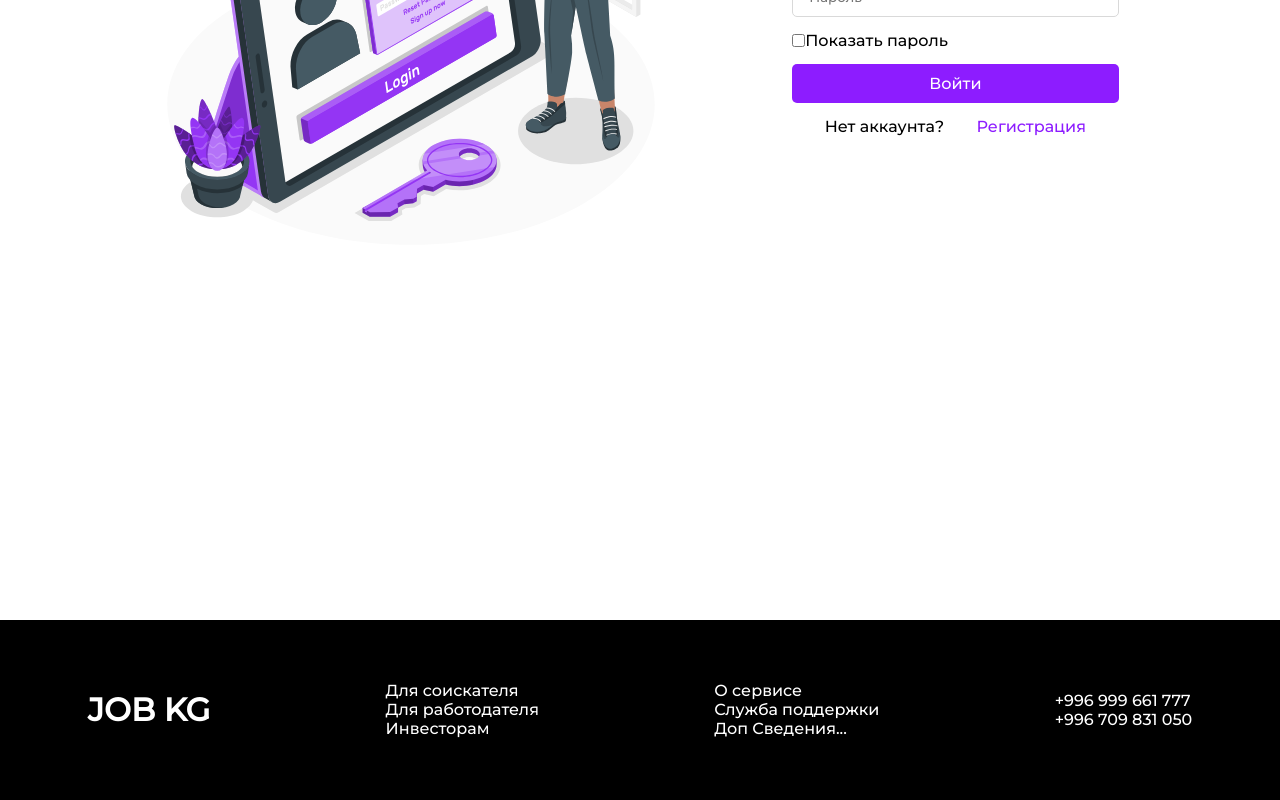
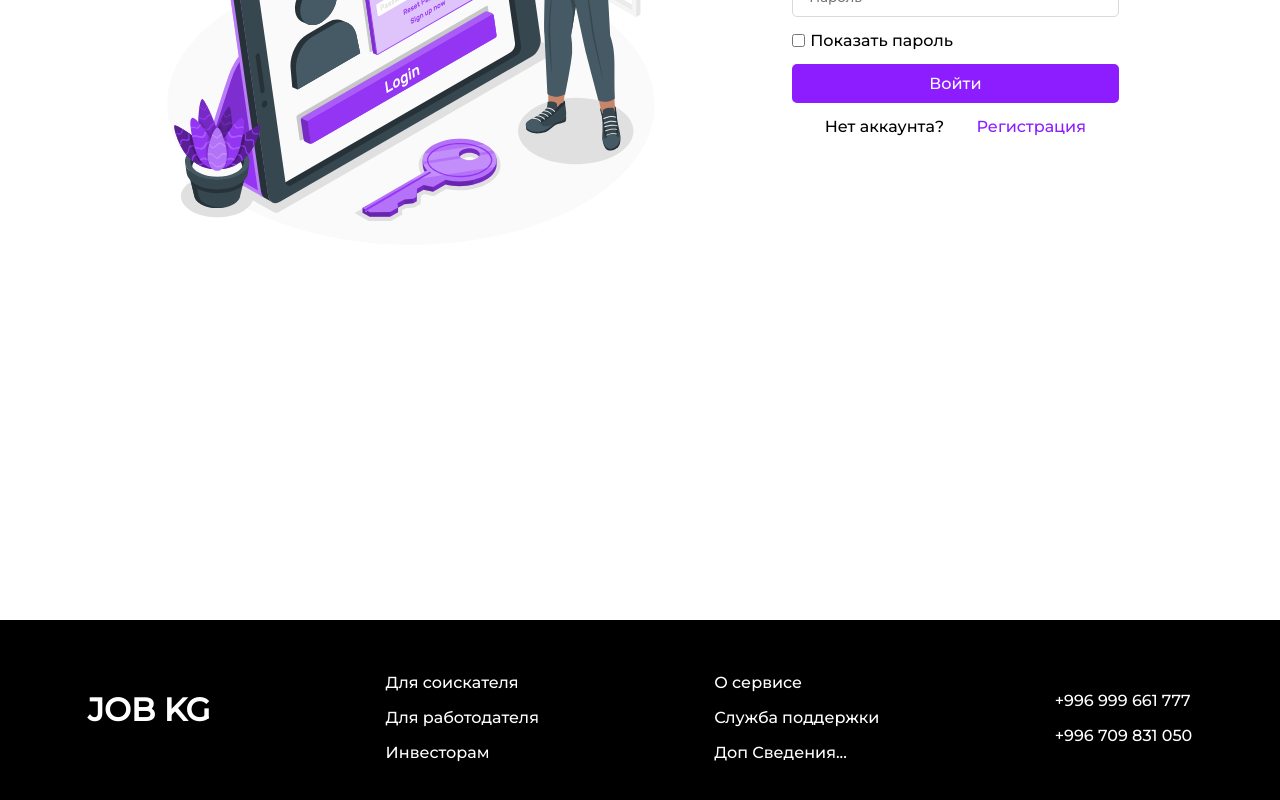
Before and after one commit to Adilet25/finalexam, a React (Vite) app: page /login in a window 1280 px wide. Shown: the part 366-1166 px from the top of the page. Built offline with nearby package versions, Linux system fonts and the light colour scheme.

Commit message:
fixed issuies

```diff
--- a/package.json
+++ b/package.json
@@ -16,6 +16,7 @@
     "@mui/icons-material": "^5.14.19",
     "@mui/material": "^5.14.20",
     "@mui/styled-engine-sc": "^6.0.0-alpha.7",
+    "axios": "^1.6.2",
     "react": "^18.2.0",
     "react-dom": "^18.2.0",
     "react-router-dom": "^6.20.1",
--- a/src/MainLayout/footer/Footer.tsx
+++ b/src/MainLayout/footer/Footer.tsx
@@ -12,22 +12,34 @@ const Footer = (props: Props) => {
         JOB KG
       </h1>
       <div className="close1024">
-        <p onClick={() => navigate("/forworkers")}>Для соискателя</p>
-        <p onClick={() => navigate("/foremployers")}>Для работодателя</p>
-        <p onClick={() => navigate("/forinvestors")}>Инвесторам</p>
+        <p onClick={() => navigate("/forworkers")} className="footer_nav">
+          Для соискателя
+        </p>
+        <p onClick={() => navigate("/foremployers")} className="footer_nav">
+          Для работодателя
+        </p>
+        <p onClick={() => navigate("/forinvestors")} className="footer_nav">
+          Инвесторам
+        </p>
       </div>
       <div>
-        <p onClick={() => navigate("/aboutus")} className="close1024">
+        <p
+          onClick={() => navigate("/aboutus")}
+          className="close1024 footer_nav">
           О сервисе{" "}
         </p>
-        <p onClick={() => navigate("/contacts")} className="close1024">
+        <p
+          onClick={() => navigate("/contacts")}
+          className="close1024 footer_nav">
           Служба поддержки
         </p>
-        <p onClick={() => navigate("/more")}>Доп Сведения...</p>
+        <p onClick={() => navigate("/more")} className="footer_nav">
+          Доп Сведения...
+        </p>
       </div>
       <div className="close425">
-        <p>+996 999 661 777</p>
-        <p>+996 709 831 050</p>
+        <p className="footer_nav">+996 999 661 777</p>
+        <p className="footer_nav">+996 709 831 050</p>
       </div>
     </div>
   );
--- a/src/MainLayout/navbar/Navbar.tsx
+++ b/src/MainLayout/navbar/Navbar.tsx
@@ -1,4 +1,4 @@
-import React, { useState } from "react";
+import { useState } from "react";
 import { useNavigate } from "react-router-dom";
 import burger from "../../assets/burger-menu-svgrepo-com.svg";
 import closeburgericon from "../../assets/closeburger.svg";
--- a/src/components/auth/register/Register.tsx
+++ b/src/components/auth/register/Register.tsx
@@ -11,7 +11,7 @@ const Register = (_props: Props) => {
   return (
     <div className="regMain_block">
       <div>
-        <img src={loginimg} alt="" />
+        <img src={loginimg} alt="" className="imgreg" />
       </div>
       <div className="regPanel">
         <h2>Регистрация</h2>
--- a/src/pages/HomePage.tsx
+++ b/src/pages/HomePage.tsx
@@ -1,10 +1,9 @@
-import React from "react";
 import MainSection from "../components/sections/mainSection/MainSection";
 import VacanPage from "./VacanPage";
 
 type Props = {};
 
-const HomePage = (props: Props) => {
+const HomePage = (_props: Props) => {
   return (
     <div>
       <MainSection />
--- a/src/pages/VacanPage.tsx
+++ b/src/pages/VacanPage.tsx
@@ -4,6 +4,7 @@ import "../styles/Vacan.scss";
 import { Pagination } from "@mui/material";
 
 type Props = {};
+
 const DATA_VACAN = [
   {
     title: "Дизайнер корпусной мебели",
--- a/src/styles/Footer.scss
+++ b/src/styles/Footer.scss
@@ -14,6 +14,9 @@
     cursor: pointer;
   }
 }
+.footer_nav {
+  margin-top: 1rem;
+}
 @media screen and (max-width: 1024px) {
   .close1024 {
     display: none;
--- a/src/styles/Login.scss
+++ b/src/styles/Login.scss
@@ -45,6 +45,9 @@
   display: flex;
   align-items: center;
 }
+.checkBox_login > input {
+  margin-right: 5px;
+}
 @media screen and (max-width: 1024px) {
   .loginMain_block {
     flex-direction: column;
--- a/src/styles/Register.scss
+++ b/src/styles/Register.scss
@@ -5,11 +5,12 @@
   align-items: center;
   justify-content: space-around;
 }
+
 .regPanel {
   display: flex;
   flex-direction: column;
-  width: 30%;
-  height: 30vmax;
+  width: 35%;
+  height: 30rem;
   justify-content: space-between;
   > input {
     height: 3vmax;
@@ -45,6 +46,9 @@
   display: flex;
   align-items: center;
 }
+.checkBox_reg > input {
+  margin-right: 5px;
+}
 .regPanel_inputs {
   height: 3vmax;
   padding-left: 1rem;
@@ -72,18 +76,33 @@
   }
   .regPanel {
     width: 80%;
-    height: 50vmax;
+    height: auto;
   }
   .regPanel_inputs,
   .regPanel_btn,
   .selectreg {
-    height: 5vmax;
+    height: 6vmax;
   }
   .regPanel > input {
-    height: 5vmax;
+    height: 6vmax;
+    margin-top: 1rem;
   }
 
   .regMain_block > div > img {
     width: 40vmax;
   }
+  .regPanel_inputsBlock {
+    flex-direction: column;
+  }
+  .regPanel_inputs {
+    width: auto;
+    margin-top: 1rem;
+  }
+  .checkBox_reg,
+  .selectreg {
+    margin-top: 1rem;
+  }
+  .selectreg {
+    height: 10vmin;
+  }
 }
```
Also changed, not shown: 1 other file (tests, documents, lock files or other folders).
